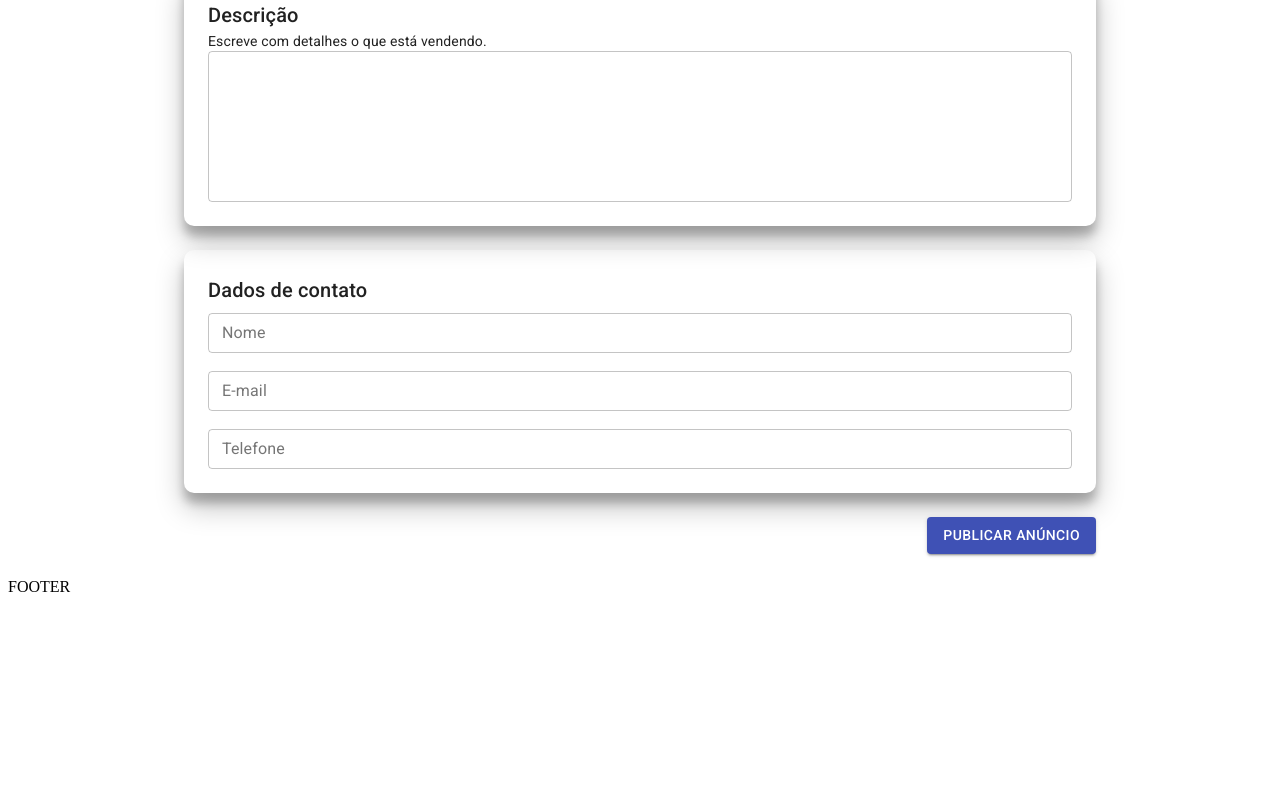
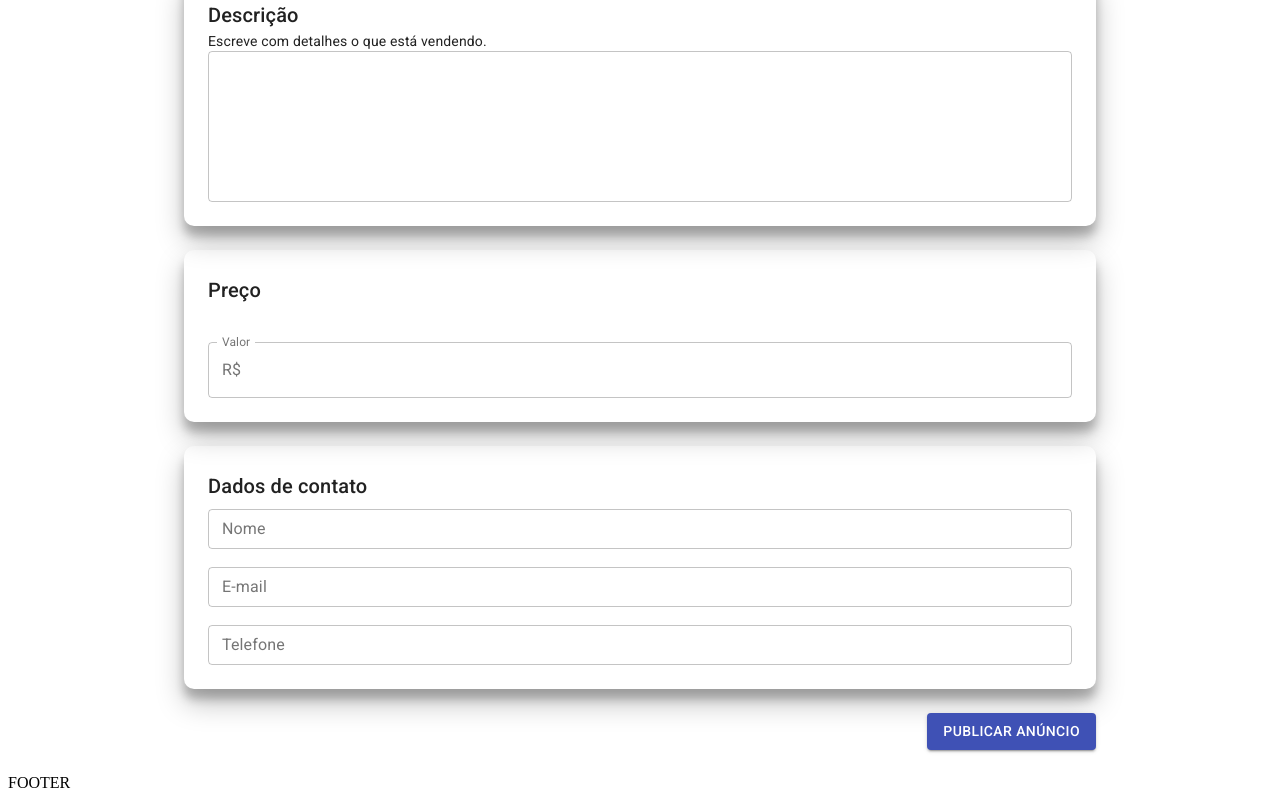
Before and after one commit to Juciano-Farias/anunx, a Next.js app: page /user/publish in a window 1280 px wide. Shown: the part 872-1672 px from the top of the page. Before the commit the page ends 1476 px from the top, so only its background shows below. Built offline with nearby package versions, Linux system fonts and the light colour scheme.

Commit message:
adicionando box de preço

```diff
--- a/pages/user/publish.js
+++ b/pages/user/publish.js
@@ -5,7 +5,11 @@
     IconButton,
     Select,
     TextField,
-    Typography
+    Typography,
+    FormControl,
+    InputLabel,
+    OutlinedInput,
+    InputAdornment
 } from '@material-ui/core'
 
 import { useDropzone } from 'react-dropzone'
@@ -223,6 +227,24 @@
 
             <Container maxWidth="md" className={classes.boxContainer}>
                 <Box className={classes.box}>
+                <Typography component="h6" variant="h6" color="textPrimary">
+                    Preço
+                </Typography>
+                <br />
+                <br />
+                <FormControl fullWidth variant="outlined">
+                    <InputLabel>Valor</InputLabel>
+                    <OutlinedInput
+                    onChange={() => {}}
+                    startAdornment={<InputAdornment position="start">R$</InputAdornment>}
+                    labelWidth={40}
+                    />
+                </FormControl>
+                </Box>
+            </Container>
+
+            <Container maxWidth="md" className={classes.boxContainer}>
+                <Box className={classes.box}>
                 <Typography component="h6" variant="h6" color="textPrimary" gutterBottom>
                     Dados de contato
                 </Typography>
```
